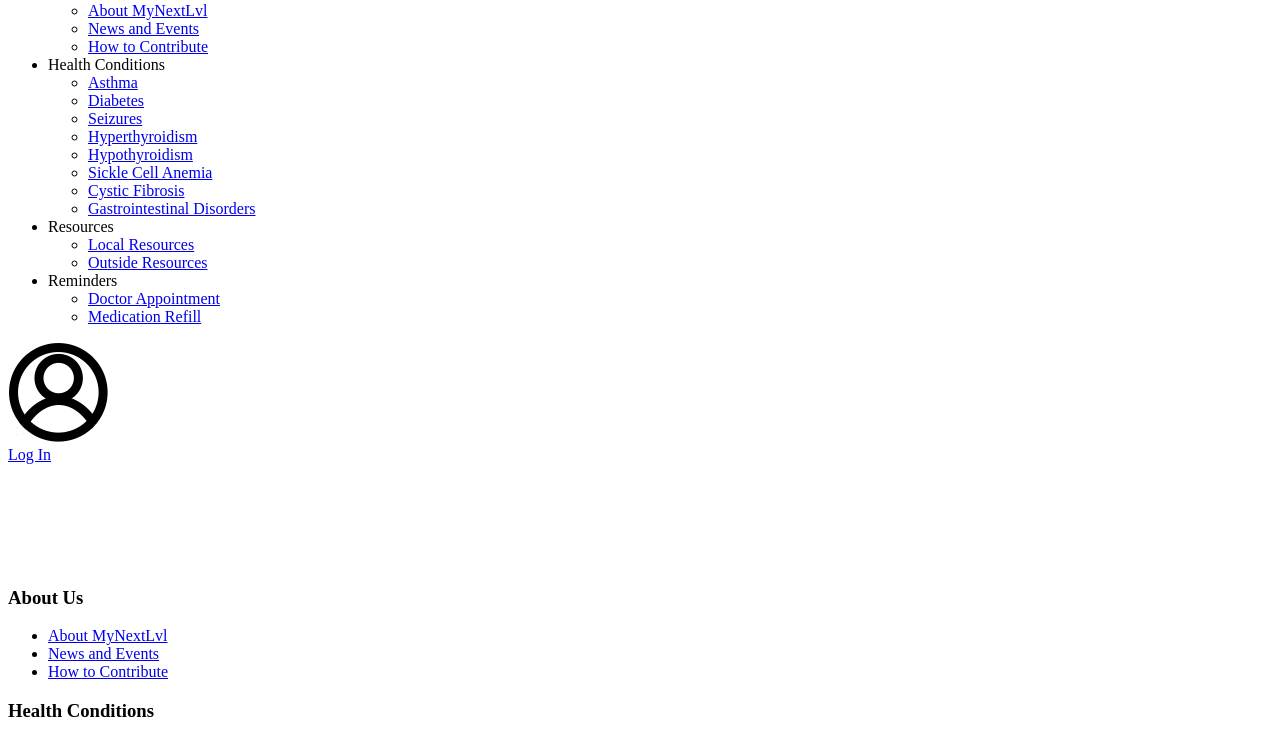
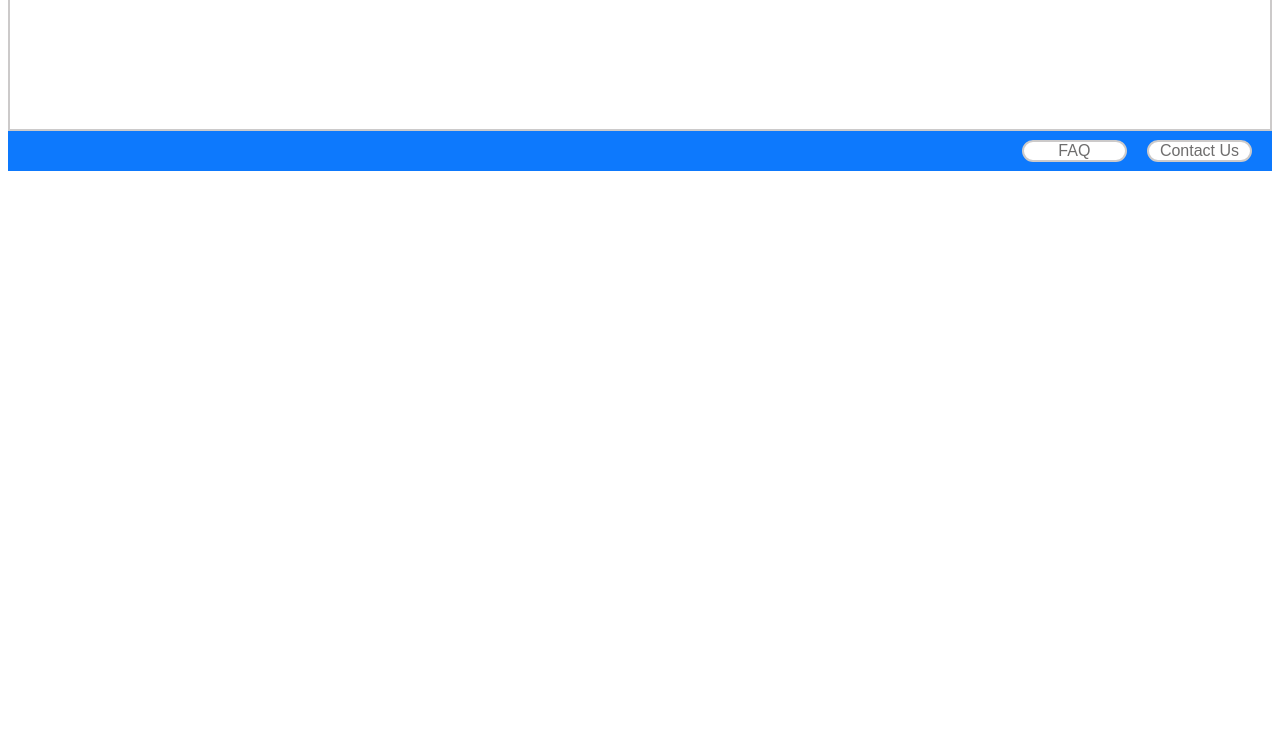
Before and after one commit to johnnyyork13/INFM212, a plain HTML site: page MyNextLvlProject/faq.html in a window 1280 px wide. Shown: the part 621-1359 px from the top of the page. After the commit the page ends 808 px from the top, so only its background shows below. Drawn offline with Linux system fonts and the light colour scheme; the site is published under a folder, as on GitHub Pages, so addresses that start at the root find nothing.

Commit message:
fix more links

```diff
--- a/MyNextLvlProject/contact.html
+++ b/MyNextLvlProject/contact.html
@@ -4,7 +4,7 @@
     <meta charset="UTF-8">
     <meta http-equiv="X-UA-Compatible" content="IE=edge">
     <meta name="viewport" content="width=device-width, initial-scale=1.0">
-    <link rel="stylesheet" href="/MyNextLvlProject/stylesheet.css">
+    <link rel="stylesheet" href="stylesheet.css">
     <link rel="stylesheet" href="contact.css">
     <title>Contact</title>
 </head>
--- a/MyNextLvlProject/faq.html
+++ b/MyNextLvlProject/faq.html
@@ -4,7 +4,7 @@
     <meta charset="UTF-8">
     <meta http-equiv="X-UA-Compatible" content="IE=edge">
     <meta name="viewport" content="width=device-width, initial-scale=1.0">
-    <link rel="stylesheet" href="/MyNextLvlProject/stylesheet.css">
+    <link rel="stylesheet" href="stylesheet.css">
     <link rel="stylesheet" href="faq.css">
     <title>FAQ</title>
 </head>
```
Also changed, not shown: MyNextLvlProject/login.html (+1 -1 lines).
